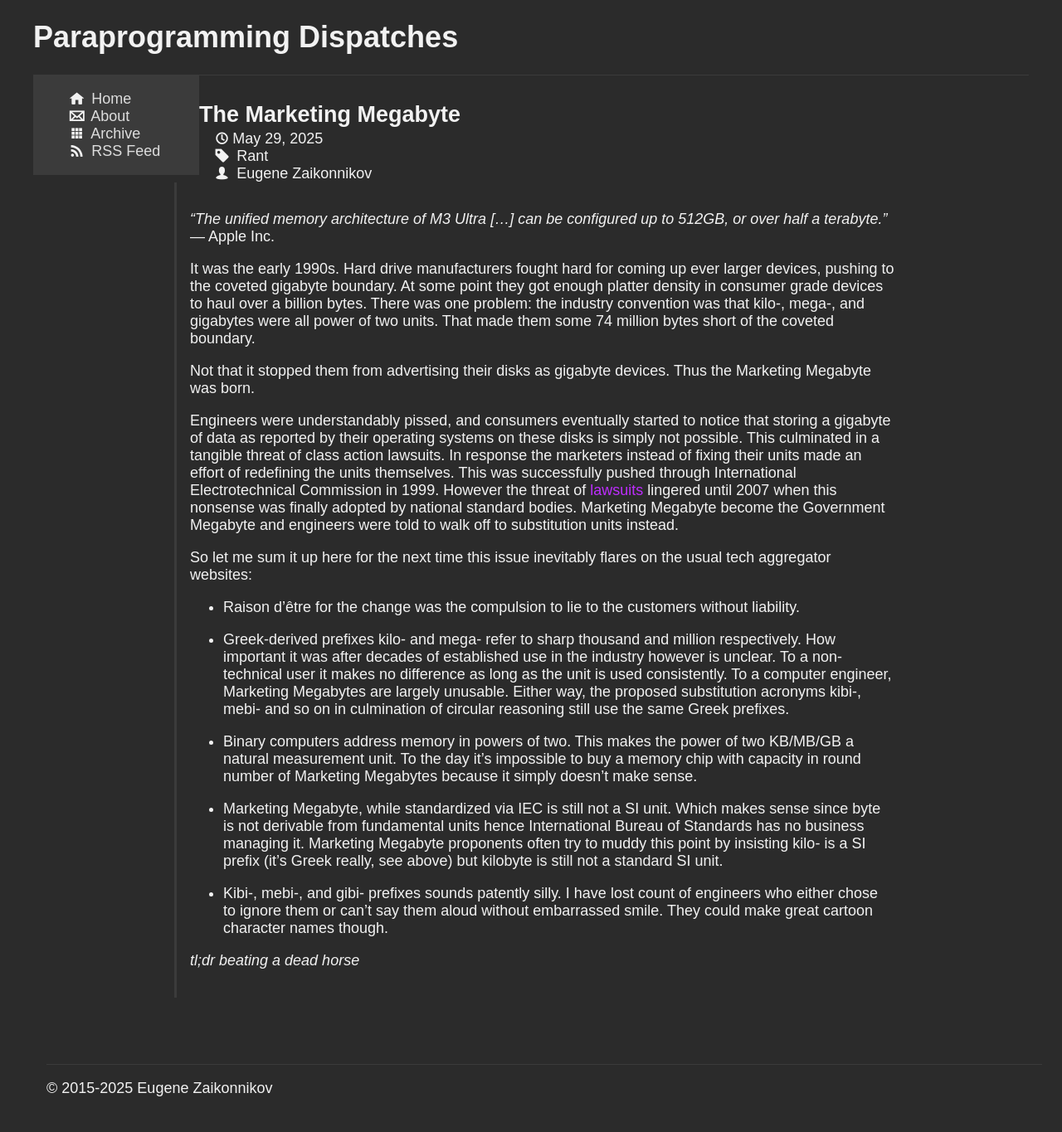
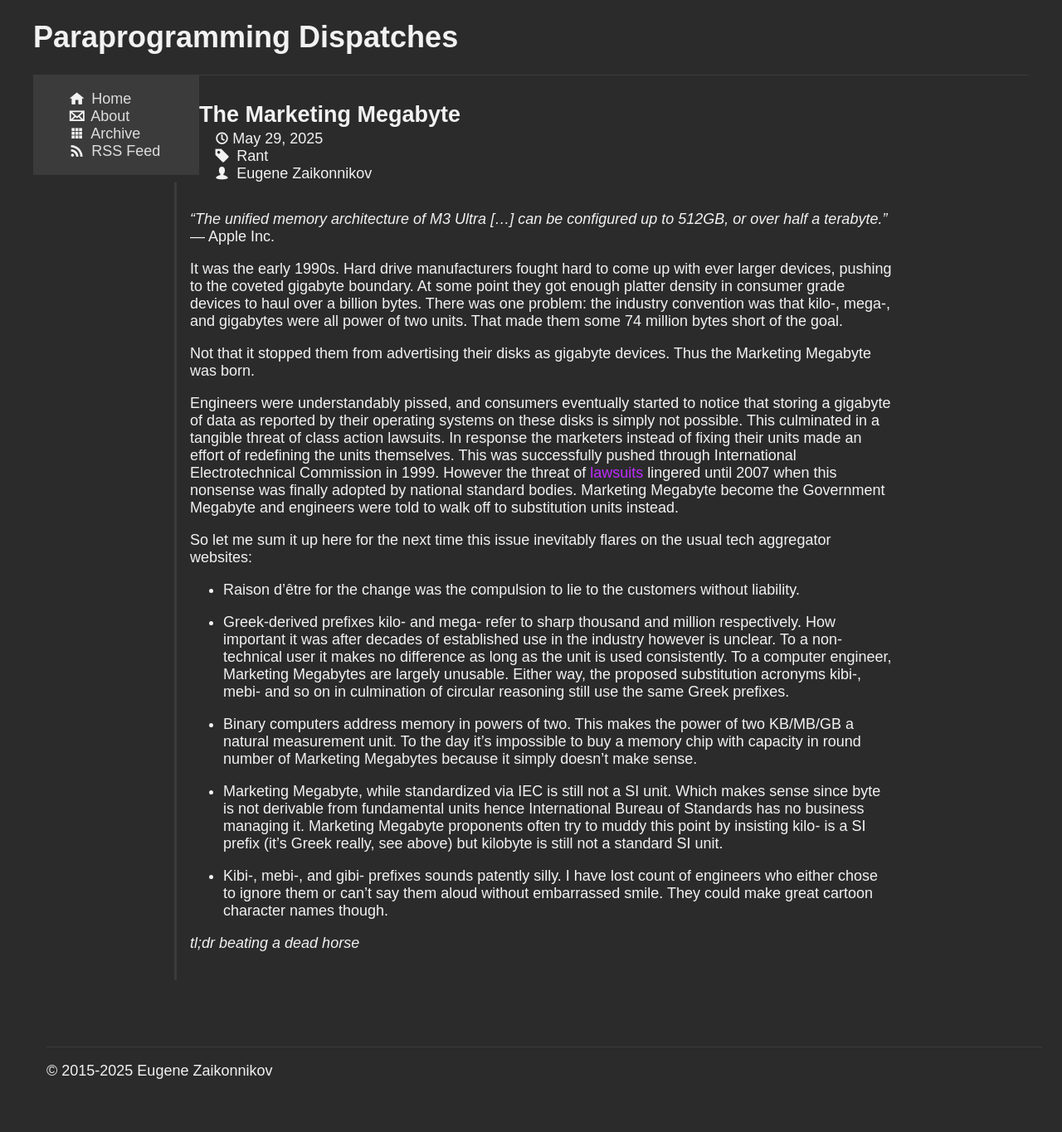
Before and after one commit to varjagg/varjagg.github.io, a Jekyll site: the page built from _posts/2025-05-29-marketing-megabyte.md, in a window 1280 px wide. Shown: the whole page at 83% size. Built offline with Jekyll 4.4.1, drawn with Linux system fonts in a browser that asks for light colours; after the commit the page ends 1344 px from its top, so only the background shows below that.

Commit message:
minor edits

```diff
--- a/_posts/2025-05-29-marketing-megabyte.md
+++ b/_posts/2025-05-29-marketing-megabyte.md
@@ -9,7 +9,7 @@ permalink: /the-marketing-megabyte/
 or over half a terabyte."* --- Apple Inc.
 </div>
 
-It was the early 1990s. Hard drive manufacturers fought hard for coming up ever larger devices, pushing to the coveted gigabyte boundary. At some point they got enough platter density in consumer grade devices to haul over a billion bytes. There was one problem: the industry convention was that kilo-, mega-, and gigabytes were all power of two units. That made them some 74 million bytes short of the coveted boundary.
+It was the early 1990s. Hard drive manufacturers fought hard to come up with ever larger devices, pushing to the coveted gigabyte boundary. At some point they got enough platter density in consumer grade devices to haul over a billion bytes. There was one problem: the industry convention was that kilo-, mega-, and gigabytes were all power of two units. That made them some 74 million bytes short of the goal.
 
 Not that it stopped them from advertising their disks as gigabyte devices. Thus the Marketing Megabyte was born.
 
```
